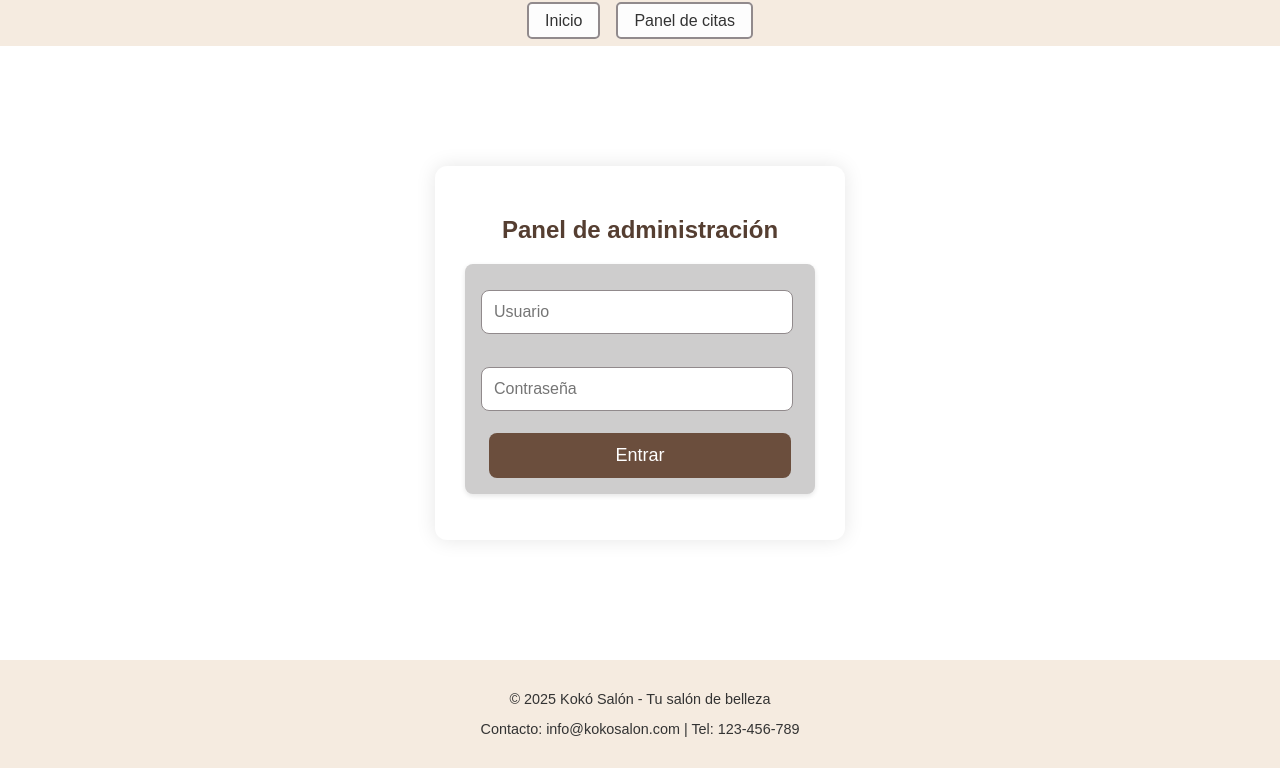
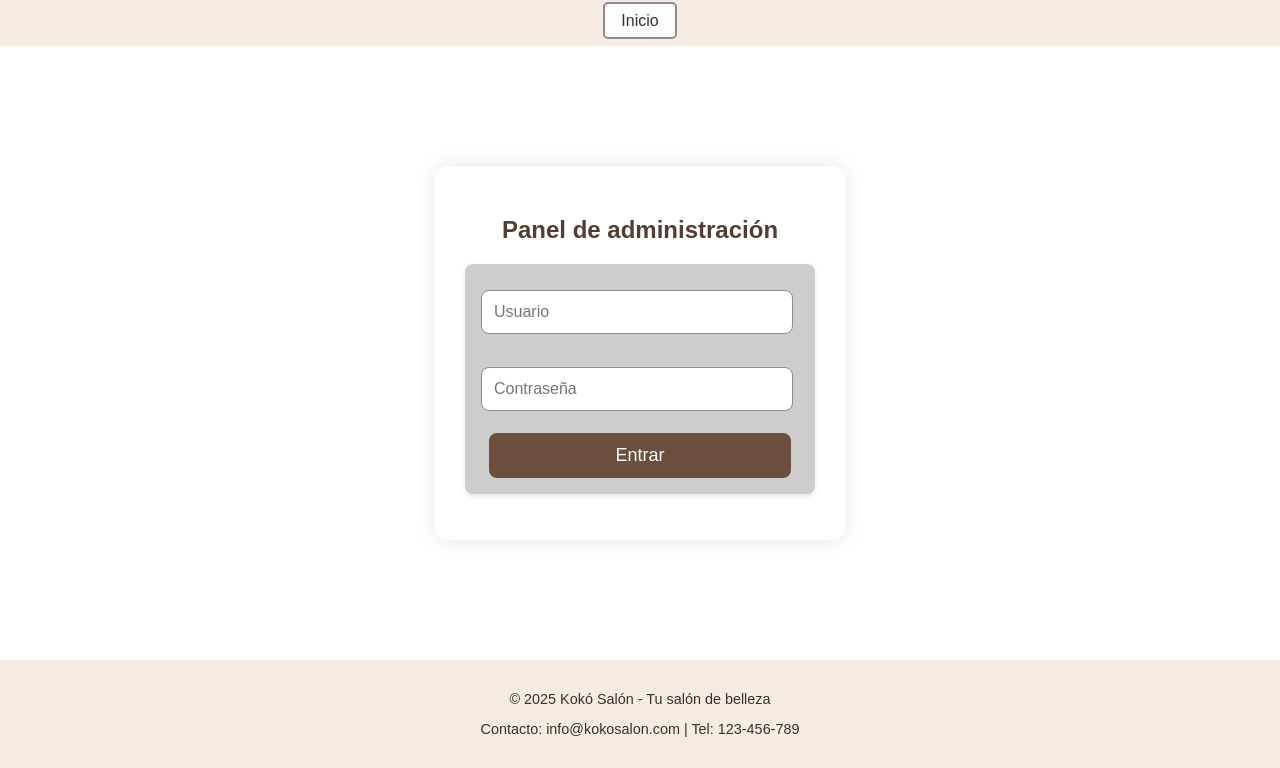
Before and after one commit to XabiUrabayen/kokosalon, a plain HTML site: page html/login.html in a window 1280 px wide. Shown: the part 84-852 px from the top of the page. Drawn offline with Linux system fonts and the light colour scheme.

Commit message:
Remove unused navigation link from login page

```diff
--- a/html/login.html
+++ b/html/login.html
@@ -15,7 +15,6 @@
         <nav>
             <ul>
                 <li><a href="../index.html">Inicio</a></li>
-                <li><a href="html/panel.html">Panel de citas </a></li>
             </ul>
         </nav>
     </header>
```
